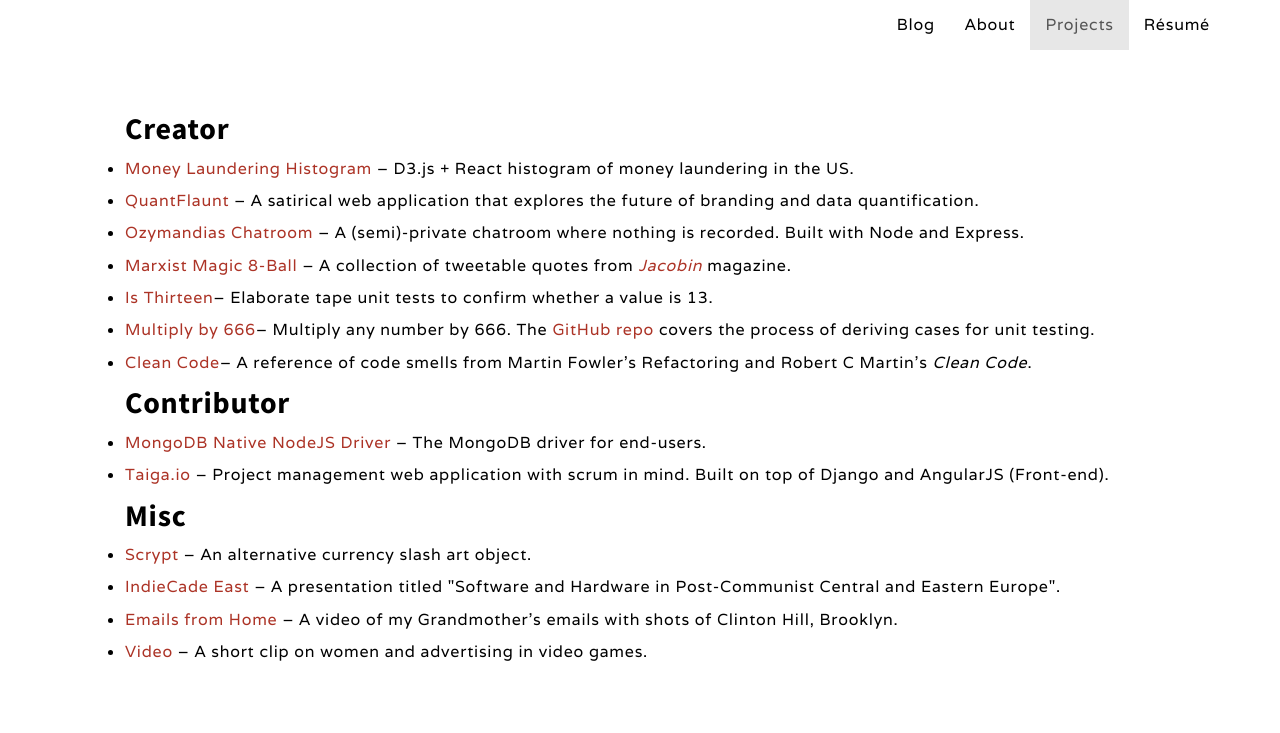
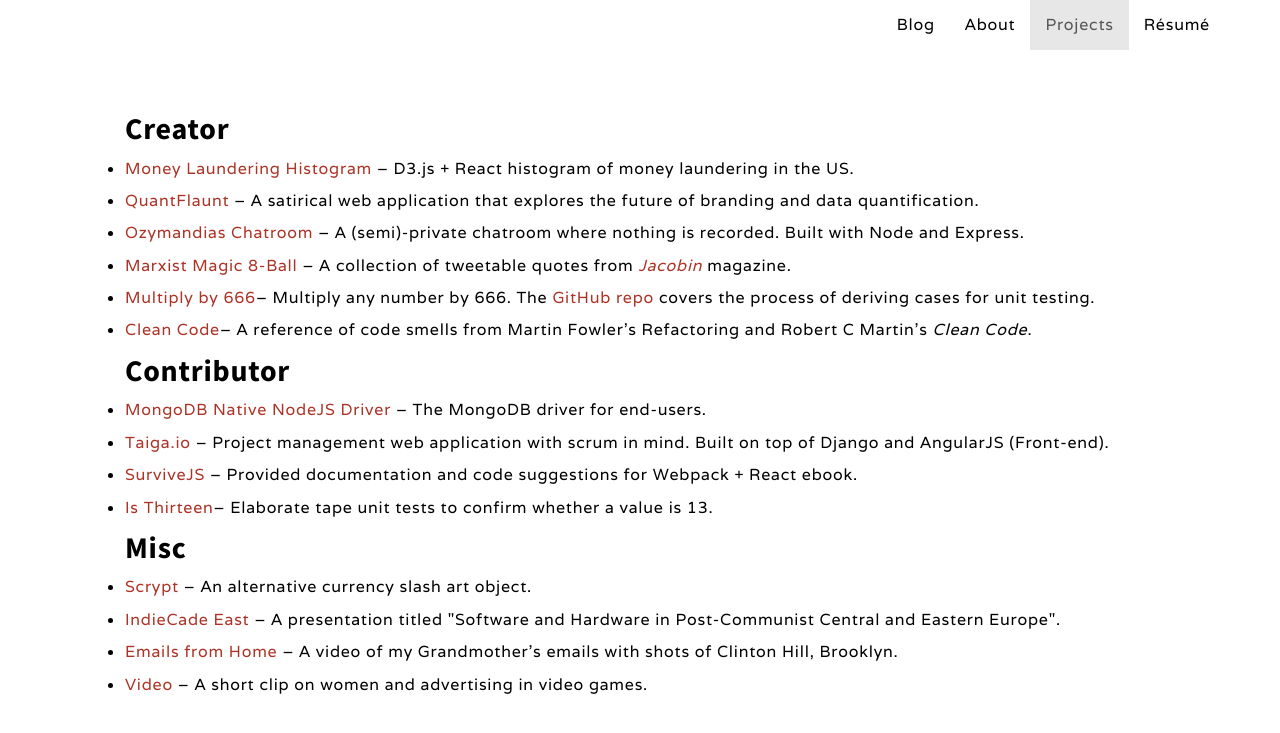
Before and after one commit to janaipakos/janaipakos.github.io, a Jekyll site: the page built from projects.md, in a window 1280 px wide. Shown: the top 733 px of the page. Built offline with Jekyll 4.4.1, drawn with Linux system fonts in a browser that asks for light colours; nearby versions of some CDN libraries.

Commit message:
Update projects.md

```diff
--- a/projects.md
+++ b/projects.md
@@ -12,12 +12,13 @@ active: projects
                 <li class="projects"><a class="link" href='/quantflaunt'>QuantFlaunt</a> – A satirical web application that explores the future of branding and data quantification.</li>
                 <li class="projects"><a class="link"  href='http://secretchat.herokuapp.com/'>Ozymandias Chatroom</a> – A (semi)-private chatroom where nothing is recorded. Built with Node and Express.</li>
                 <li class="projects"><a class="link" href='http://jamesanaipakos.com/Marx-Magic-8-ball'>Marxist Magic 8-Ball</a> – A collection of tweetable quotes from <a href="https:jacobinmag.com" class="link"><em>Jacobin</em></a> magazine.</li>
-                <li class="projects"><a class="link"  href='https://github.com/janaipakos/is-thirteen'>Is Thirteen</a>– Elaborate tape unit tests to confirm whether a value is 13.</li>
                 <li class="projects"><a class="link" href='multiply-by-666/'>Multiply by 666</a>– Multiply any number by 666. The <a class="link" href="https://github.com/janaipakos/multiply-by-666">GitHub repo</a> covers the process of deriving cases for unit testing.</li>
                 <li class="projects"><a class="link"  href='https://github.com/janaipakos/Clean-Code-Smells-and-Heuristics'>Clean Code</a>– A reference of code smells from Martin Fowler's Refactoring and Robert C Martin's <em>Clean Code</em>.</li>
                 <h2 class="projects">Contributor</h2>
                 <li class="projects"><a class="link" href="https://github.com/mongodb/node-mongodb-native" alt="MongoDB">MongoDB Native NodeJS Driver</a> – The MongoDB driver for end-users.</li>
                 <li class="projects"><a class="link" href="http://taiga.io" alt="Taiga">Taiga.io</a> – Project management web application with scrum in mind. Built on top of Django and AngularJS (Front-end).</li>
+                <li class="projects"><a class="link" href="http://survivejs.com/" alt="SurviveJS">SurviveJS</a> – Provided documentation and code suggestions for Webpack + React ebook.</li>
+                <li class="projects"><a class="link"  href='https://github.com/janaipakos/is-thirteen'>Is Thirteen</a>– Elaborate tape unit tests to confirm whether a value is 13.</li>
                 <h2 class="projects">Misc</h2>
                 <li class="projects"><a class="link" href='http://csalateral.org/issue3/ecologies/boluk'>Scrypt</a> – An alternative currency slash art object.</li>
                 <li class="projects"><a class="link"  href='http://sched.co/2AhK'>IndieCade East</a> – A presentation titled "Software and Hardware in Post-Communist Central and Eastern Europe".</li>
```
